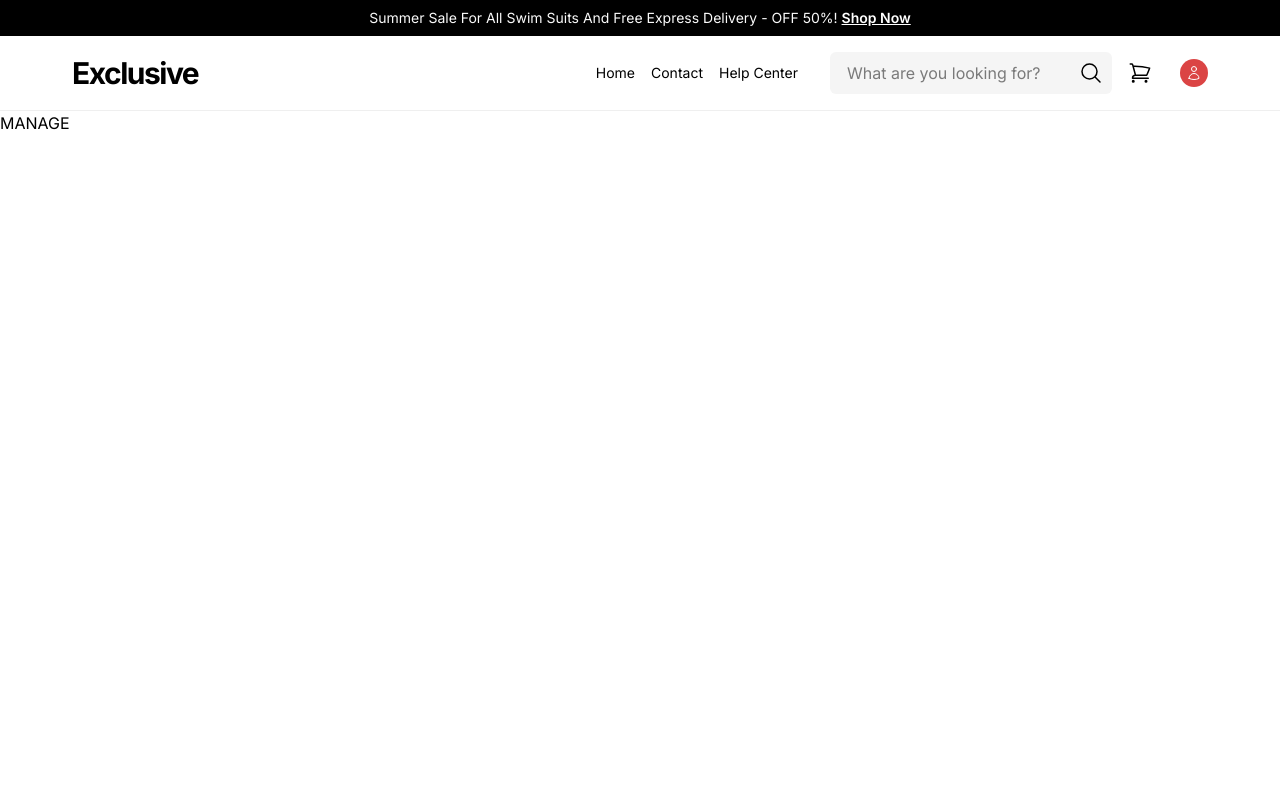
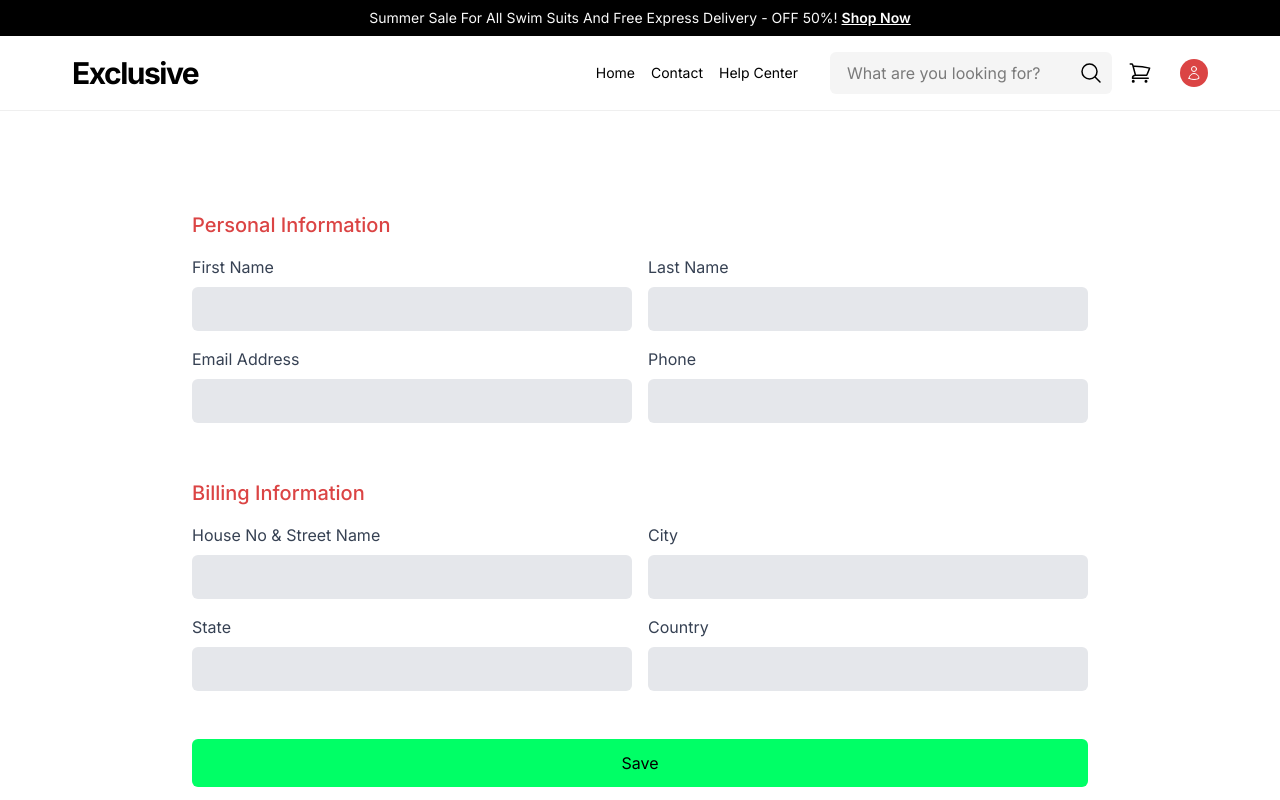
Before and after one commit to jubril-a/exclusive-next, a Next.js app: page /account/manage in a window 1280 px wide. Shown: the top 800 px of the page. Built offline with nearby package versions, Linux system fonts and the light colour scheme; no server answers; the database is empty.

Commit message:
add account manage page

```diff
--- /dev/null
+++ b/app/account/manage/components/DisplayClient.tsx
@@ -0,0 +1,70 @@
+import Constraint from "@/components/Constraint"
+
+type DataType = {
+    first_name: string,
+    last_name: string,
+    email: string,
+    phone: string,
+    address: string
+    city: string,
+    state: string,
+    country: string
+}
+
+const DisplayClient = ({ userData }: {userData: DataType}) => {
+
+  return (
+    <div className="bg-gray-50 py-20">
+        <Constraint size="960px">
+            <div>
+                <h1 className="mb-5 font-semibold text-xl">Account Overview</h1>
+                <button></button>
+            </div>
+            <div className="bg-white p-4 rounded-lg mb-10 shadow-md border border-gray-100">
+                <h2 className="text-lg text-btn-3 font-medium border-b border-gray-100 pb-2 mb-4">Personal Information</h2>
+                <div className="px-2 min-[480px]:px-10 flex flex-wrap gap-8 min-sm:justify-between">
+                    <div>
+                        <span className="text-[14px] text-gray-700">First Name</span>
+                        <p className="text-btn-2">{userData.first_name}</p>
+                    </div>
+                    <div>
+                        <span className="text-[14px] text-gray-700">Last Name</span>
+                        <p className="text-btn-2">{userData.last_name}</p>
+                    </div>
+                    <div>
+                        <span className="text-[14px] text-gray-700">Email</span>
+                        <p className="text-btn-2">{userData.email}</p>
+                    </div>
+                    <div>
+                        <span className="text-[14px] text-gray-700">Phone</span>
+                        <p className="text-btn-2">{`(+234) ${userData.phone}`}</p>
+                    </div>
+                </div>
+            </div>
+            <div className="bg-white p-4 rounded-lg shadow-md border border-gray-100">
+                <h2 className="text-lg text-btn-3 font-medium border-b border-gray-100 pb-2 mb-5">Billing Information</h2>
+                <div className="px-2 min-[480px]:px-10 flex flex-wrap gap-8 min-sm:justify-between">
+                    <div>
+                        <span className="text-[14px] text-gray-700">Address</span>
+                        <p className="text-btn-2">{userData.address}</p>
+                    </div>
+                    <div>
+                        <span className="text-[14px] text-gray-700">City</span>
+                        <p className="text-btn-2">{userData.city}</p>
+                    </div>
+                    <div>
+                        <span className="text-[14px] text-gray-700">State</span>
+                        <p className="text-btn-2">{userData.state}</p>
+                    </div>
+                    <div>
+                        <span className="text-[14px] text-gray-700">Country</span>
+                        <p className="text-btn-2">{userData.country}</p>
+                    </div>
+                </div>
+            </div>
+        </Constraint>
+    </div>
+  )
+}
+
+export default DisplayClient
--- /dev/null
+++ b/app/account/manage/components/DisplayInfo.tsx
@@ -0,0 +1,44 @@
+'use client'
+
+import { createClient } from "@/utils/supabase/client"
+import DisplayClient from "./DisplayClient"
+import { useEffect, useState } from "react"
+import EditInfo from "./EditInfo"
+
+type DataType = {
+    first_name: string,
+    last_name: string,
+    email: string,
+    phone: string,
+    address: string
+    city: string,
+    state: string,
+    country: string
+}
+
+const DisplayInfo = () => {
+
+    const [userData, setUserData] = useState<DataType | null>(null)
+    const [loading, setLoading] = useState(true)
+
+    useEffect(() => {
+        const fetchData = async () => {
+            const supabase = await createClient()
+            const { data, error } = await supabase.from('Users')
+            .select("*")
+
+            if (data) {setUserData(data[0])}
+            setLoading(false)
+        }
+
+        fetchData()
+    }, [])
+
+    if (loading) {
+        return <p>Loading component</p>
+    }
+
+    return userData ? <DisplayClient userData={userData} /> : <EditInfo />
+}
+
+export default DisplayInfo
--- /dev/null
+++ b/app/account/manage/components/EditInfo.tsx
@@ -0,0 +1,57 @@
+'use client'
+
+import { createClient } from "@/utils/supabase/client"
+import FormInput from "@/components/FormInput"
+import Constraint from "@/components/Constraint"
+import { MouseEvent } from "react"
+
+const EditInfo = () => {
+
+
+  async function handleClick(e:MouseEvent) {
+    e.preventDefault()
+    const supabase = await createClient()
+    const { error } = await supabase
+    .from('Users')
+    .insert({
+      first_name: "Abdulsalam",
+      last_name: "Jubril",
+      email: "abdulsalamjubr3@gmail.com",
+      phone: "09072306028",
+      address: "41, Alhaji Oladipupo Street",
+      city: "Oko-Oba",
+      state: "Lagos",
+      country: "Nigeria"
+    })
+
+  if (error) {
+    console.log("See to this:")
+    console.log(error)
+  }
+
+  }
+
+  return (
+    <Constraint className="my-25" size="960px">
+      <form className="grid grid-cols-2 gap-4">
+        <p className="col-span-full text-xl text-btn-2 font-medium">Personal Information</p>
+        <FormInput name="firstname" type="text" label="First Name" />
+        <FormInput name="lastname" type="text" label="Last Name" />
+
+        <FormInput name="email" type="email" label="Email Address" />
+        <FormInput name="phone" type="phone" label="Phone" />
+
+        <p className="mt-10 col-span-full text-xl text-btn-2 font-medium">Billing Information</p>
+        <FormInput name="address" type="text" label="House No & Street Name" />
+        <FormInput name="city" type="text" label="City" />
+
+        <FormInput name="state" type="text" label="State" />
+        <FormInput name="country" type="text" label="Country" />
+
+        <input onClick={(e) => handleClick(e)} className="col-span-full bg-btn-1 rounded-md hover:bg-btn-2 hover:text-white my-8 py-3 cursor-pointer" type="submit" value="Save" />
+      </form>
+    </Constraint>
+  )
+}
+
+export default EditInfo
--- /dev/null
+++ b/app/account/manage/components/Manage.tsx
@@ -0,0 +1,18 @@
+'use client'
+
+import { useState } from "react"
+import EditInfo from "./EditInfo"
+import DisplayInfo from "./DisplayInfo"
+
+const Manage = () => {
+  const [editState, setEditState] = useState(false)
+
+
+  return (
+    <main>
+        {editState ? <EditInfo /> : <DisplayInfo /> }
+    </main>
+  )
+}
+
+export default Manage
--- a/app/account/manage/page.tsx
+++ b/app/account/manage/page.tsx
@@ -1,7 +1,8 @@
+import Manage from "./components/Manage"
+
 const page = () => {
-  return (
-    <div>MANAGE</div>
-  )
+
+  return <Manage />
 }
 
 export default page
--- a/components/AccountBox.tsx
+++ b/components/AccountBox.tsx
@@ -1,4 +1,5 @@
 import Navlink from "./Navlink";
+import { createClient } from "@/utils/supabase/client"
 
 export const LoggedOut = () => {
   return (
@@ -11,13 +12,20 @@ export const LoggedOut = () => {
 }
 
 export const LoggedIn = () => {
+
+  const logout = async () => {
+    const supabase = await createClient()
+    const { error } = await supabase.auth.signOut()
+    window.location.href = "/"
+  }
+
   return (
     <div className="grid absolute top-full mt-3 max-[1200px]:right-0 min-[1200px]:left-1/2 min-[1200px]:-translate-x-1/2 bg-[rgba(0,0,0,0.4)] text-white p-6 backdrop-blur-2xl border border-[rgba(255,255,255,0.4)] rounded-md">
         <Navlink className="px-2 pb-3" href="/account/manage">Manage&nbsp;my&nbsp;Account</Navlink>
         <Navlink className="min-[400px]:hidden px-2 py-3" href="/account/cart">My&nbsp;Cart</Navlink>
         <Navlink className="px-2 py-3" href="/account/orders">My&nbsp;Orders</Navlink>
         <Navlink className="px-2 py-3" href="/account/wishlist">Wishlist</Navlink>
-        <Navlink className="px-2 py-3" href="/account/">Logout</Navlink>
+        <Navlink handleClick={() => logout()} className="px-2 py-3" href="/account/">Logout</Navlink>
     </div>
   )
 }
```
